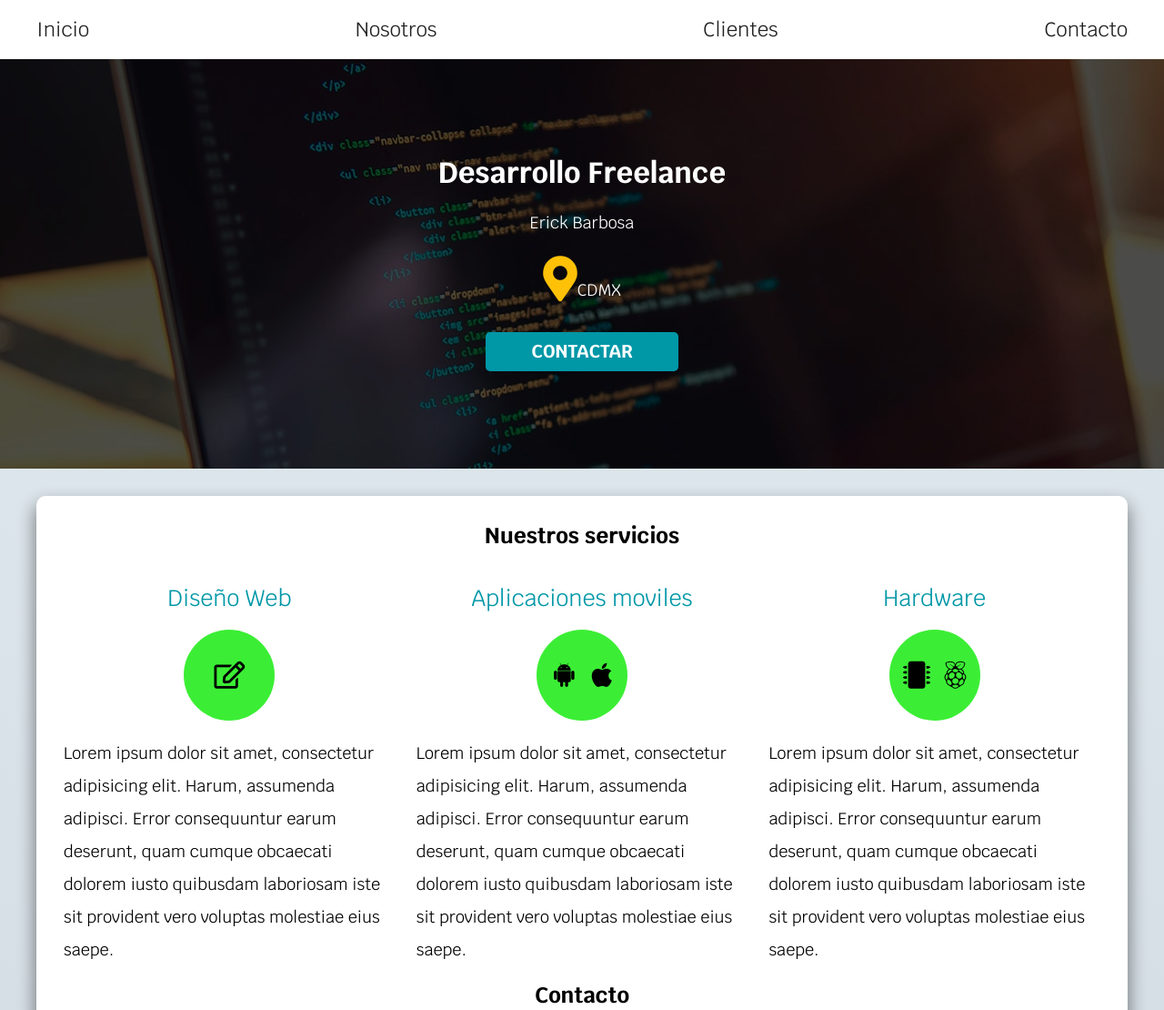
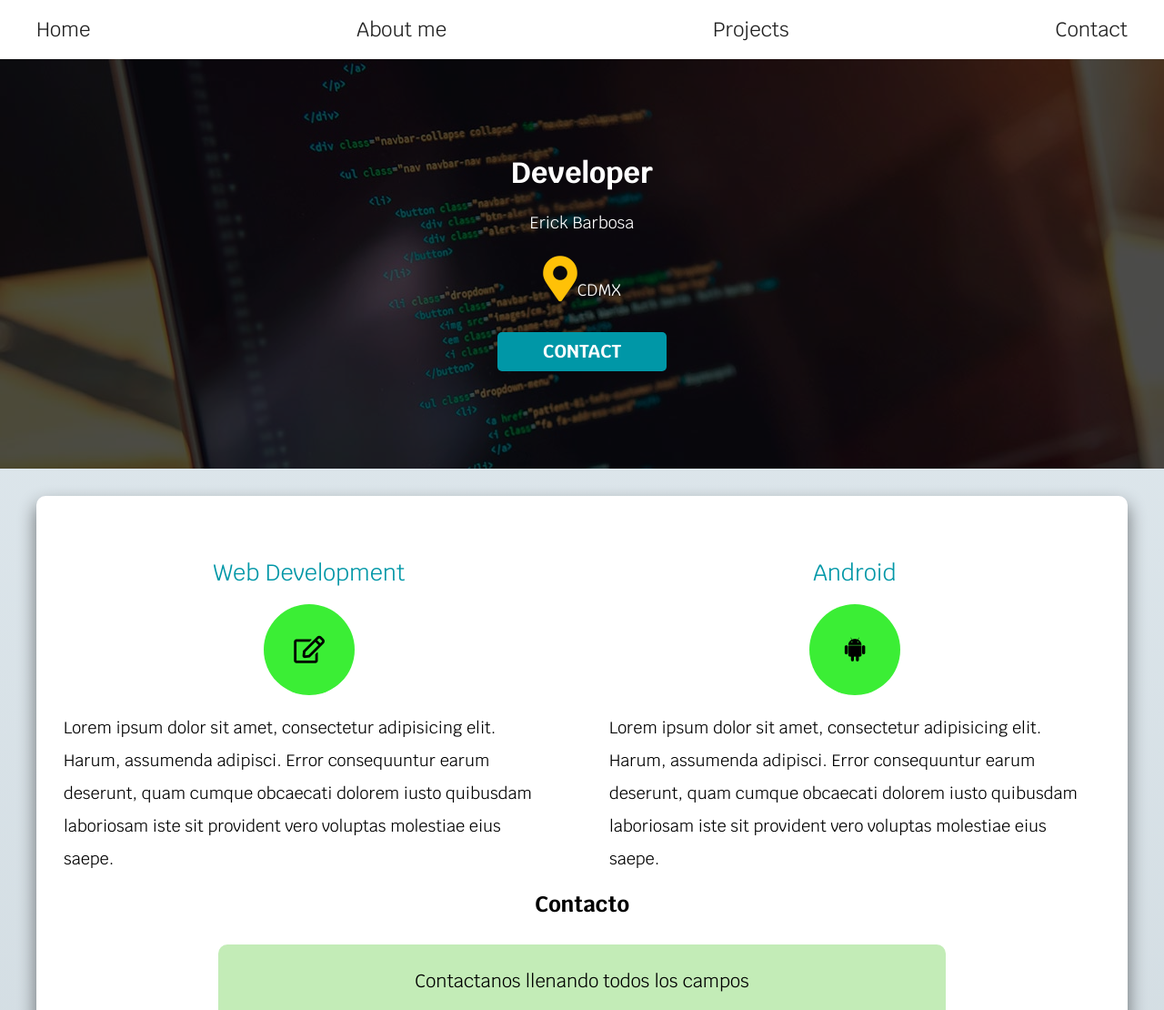
Before and after one commit to ErickMtzz/ErickMtzz.github.io, a plain HTML site: page index.html in a window 1280 px wide. Shown: the top 1110 px of the page at 91% size. Drawn offline with Linux system fonts and the light colour scheme.

Commit message:
Changing names
I change the title and the lenguage of the page

```diff
--- a/css/style.css
+++ b/css/style.css
@@ -177,7 +177,7 @@ p {
     .servicio {
         /*Toma todo el tamaño y se expande para abarcar todo*/
         /*Si le damos un valor pj de 2 tomaria el doble de lo de un elemento*/
-        flex: 0 0 calc(33.3% - 1.5rem);
+        flex: 0 0 calc(50% - 3.0rem);
     }
 }
 
@@ -197,6 +197,12 @@ p {
         text-align: unset;
     }
 }
+
+
+/*The icons were taken from font awesome that is implemented in this project*/
+
+
+/*Just search in font awesome the icon you want and copy the code that they give you*/
 
 .iconos {
     width: 100px;
--- a/index.html
+++ b/index.html
@@ -5,7 +5,7 @@
     <meta charset="UTF-8">
     <meta name="viewport" content="width=device-width, initial-scale=1.0">
     <meta http-equiv="X-UA-Compatible" content="ie=edge">
-    <title>Freelancer</title>
+    <title>Erick Barbosa</title>
     <link rel="stylesheet" href="css/normalize.css">
     <link href="https://fonts.googleapis.com/css?family=Krub:400,700&display=swap" rel="stylesheet">
     <link rel="stylesheet" href="https://use.fontawesome.com/releases/v5.6.3/css/all.css" integrity="sha384-UHRtZLI+pbxtHCWp1t77Bi1L4ZtiqrqD80Kn4Z8NTSRyMA2Fd33n5dQ8lWUE00s/" crossorigin="anonymous">
@@ -15,48 +15,39 @@
 <body>
     <header class="site-header">
         <nav>
-            <a href="index.html">Inicio</a>
-            <a href="#">Nosotros</a>
-            <a href="#">Clientes</a>
-            <a href="contacto.html">Contacto</a>
+            <a href="index.html">Home</a>
+            <a href="#">About me</a>
+            <a href="#">Projects</a>
+            <a href="contacto.html">Contact</a>
         </nav>
     </header>
     <div class="hero">
         <div class="contenedor-hero">
-            <h1>Desarrollo Freelance</h1>
+            <h1>Developer</h1>
             <p>Erick Barbosa</p>
             <p><i class="fas fa-map-marker-alt"></i>CDMX</p>
 
-            <a href="#" class="boton">Contactar</a>
+            <a href="#" class="boton">Contact</a>
         </div>
     </div>
     <div class="contenedor">
         <main class="servicios">
-            <h2>Nuestros servicios</h2>
             <div class="contenedor-servicios">
                 <div class="servicio">
-                    <h3>Diseño Web</h3>
+                    <h3>Web Development</h3>
                     <div class="iconos">
                         <i class="far fa-edit"></i>
                     </div>
                     <p>Lorem ipsum dolor sit amet, consectetur adipisicing elit. Harum, assumenda adipisci. Error consequuntur earum deserunt, quam cumque obcaecati dolorem iusto quibusdam laboriosam iste sit provident vero voluptas molestiae eius saepe.</p>
                 </div>
                 <div class="servicio">
-                    <h3>Aplicaciones moviles</h3>
+                    <h3>Android</h3>
                     <div class="iconos">
                         <i class="fab fa-android"></i>
-                        <i class="fab fa-apple"></i>
                     </div>
                     <p>Lorem ipsum dolor sit amet, consectetur adipisicing elit. Harum, assumenda adipisci. Error consequuntur earum deserunt, quam cumque obcaecati dolorem iusto quibusdam laboriosam iste sit provident vero voluptas molestiae eius saepe.</p>
                 </div>
-                <div class="servicio">
-                    <h3>Hardware</h3>
-                    <div class="iconos">
-                        <i class="fas fa-microchip"></i>
-                        <i class="fab fa-raspberry-pi"></i>
-                    </div>
-                    <p>Lorem ipsum dolor sit amet, consectetur adipisicing elit. Harum, assumenda adipisci. Error consequuntur earum deserunt, quam cumque obcaecati dolorem iusto quibusdam laboriosam iste sit provident vero voluptas molestiae eius saepe.</p>
-                </div>
+
             </div>
 
 
```
